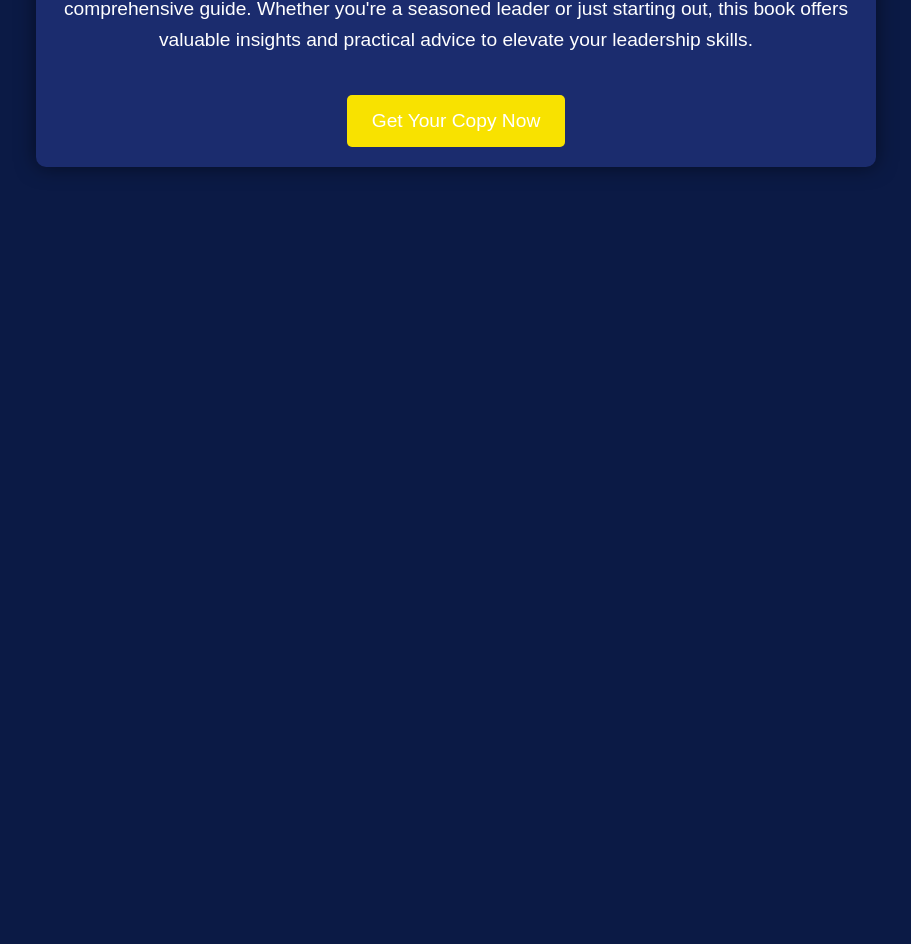
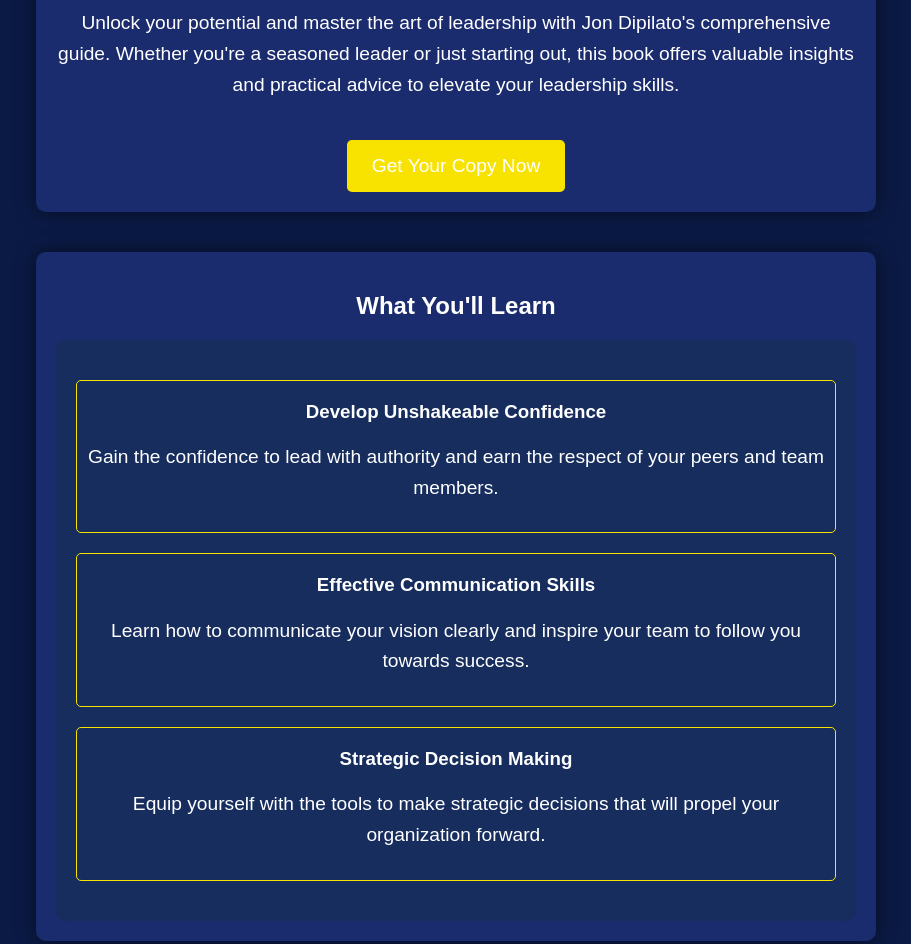
Before and after one commit to MajesticTransformations/MajesticTransformation.github.io, a plain HTML site: page index.html in a window 1280 px wide. Shown: the part 394-1338 px from the top of the page, without its empty margins (184-1095 px from the left). Before the commit the page ends 800 px from the top, so only its background shows below. Drawn offline with Linux system fonts and the light colour scheme.

Commit message:
Update index.html

```diff
--- a/index.html
+++ b/index.html
@@ -13,9 +13,8 @@
             padding: 0;
             display: flex;
             justify-content: center;
+            flex-direction: column;
             align-items: center;
-            height: 100vh;
-            text-align: center;
         }
         .container {
             max-width: 800px;
@@ -24,6 +23,7 @@
             background-color: #1b2c6e; /* Slightly lighter blue for the container */
             border-radius: 10px;
             box-shadow: 0 0 20px rgba(0, 0, 0, 0.5);
+            text-align: center;
         }
         .container img {
             max-width: 100%;
@@ -32,6 +32,7 @@
         }
         h1 {
             color: #f8e200; /* Yellow color matching the book title */
+            margin-top: 20px;
         }
         p {
             font-size: 1.2em;
@@ -51,13 +52,70 @@
         .btn:hover {
             background-color: #d6bf00; /* Slightly darker yellow on hover */
         }
+        .section {
+            margin: 40px 0;
+        }
+        .testimonials, .benefits {
+            background-color: #162d5e; /* Darker blue for section backgrounds */
+            padding: 20px;
+            border-radius: 10px;
+        }
+        .testimonial, .benefit {
+            margin: 20px 0;
+            padding: 10px;
+            border: 1px solid #f8e200; /* Yellow border to highlight sections */
+            border-radius: 5px;
+        }
+        .testimonial-author, .benefit-title {
+            font-weight: bold;
+            margin-top: 10px;
+        }
     </style>
 </head>
 <body>
     <div class="container">
-        <img src="book-cover.jpg" alt="Mastering The Art Of Leadership">
+        <img src="book-cover.jpg.png" alt="Mastering The Art Of Leadership">
         <h1>Mastering The Art Of Leadership</h1>
-        <p>Discover your hidden potential and master the art of leadership with Jon Dipilato's comprehensive guide. Whether you're a seasoned leader or just starting out, this book offers valuable insights and practical advice to elevate your leadership skills.</p>
+        <p>Unlock your potential and master the art of leadership with Jon Dipilato's comprehensive guide. Whether you're a seasoned leader or just starting out, this book offers valuable insights and practical advice to elevate your leadership skills.</p>
+        <a class="btn" href="https://majestic365.gumroad.com/l/gfpvn" target="_blank">Get Your Copy Now</a>
+    </div>
+    <div class="container section">
+        <h2>What You'll Learn</h2>
+        <div class="benefits">
+            <div class="benefit">
+                <h3 class="benefit-title">Develop Unshakeable Confidence</h3>
+                <p>Gain the confidence to lead with authority and earn the respect of your peers and team members.</p>
+            </div>
+            <div class="benefit">
+                <h3 class="benefit-title">Effective Communication Skills</h3>
+                <p>Learn how to communicate your vision clearly and inspire your team to follow you towards success.</p>
+            </div>
+            <div class="benefit">
+                <h3 class="benefit-title">Strategic Decision Making</h3>
+                <p>Equip yourself with the tools to make strategic decisions that will propel your organization forward.</p>
+            </div>
+        </div>
+    </div>
+    <div class="container section">
+        <h2>Testimonials</h2>
+        <div class="testimonials">
+            <div class="testimonial">
+                <p>"This book transformed my approach to leadership. Jon's insights are practical and easy to apply."</p>
+                <p class="testimonial-author">- Sarah T., CEO</p>
+            </div>
+            <div class="testimonial">
+                <p>"A must-read for any leader looking to improve their skills. The real-world examples made all the difference."</p>
+                <p class="testimonial-author">- Mark B., Team Leader</p>
+            </div>
+            <div class="testimonial">
+                <p>"Jon Dipilato's book is a game-changer. I feel more confident and prepared to lead my team."</p>
+                <p class="testimonial-author">- Emily R., Project Manager</p>
+            </div>
+        </div>
+    </div>
+    <div class="container section">
+        <h2>Why This Book?</h2>
+        <p>In a world where effective leadership is more crucial than ever, "Mastering The Art Of Leadership" provides the essential tools and strategies to lead with impact. Whether you're leading a small team or a large organization, Jon Dipilato's guide will help you unlock your true leadership potential and drive your team to success.</p>
         <a class="btn" href="https://majestic365.gumroad.com/l/gfpvn" target="_blank">Get Your Copy Now</a>
     </div>
 </body>
```
